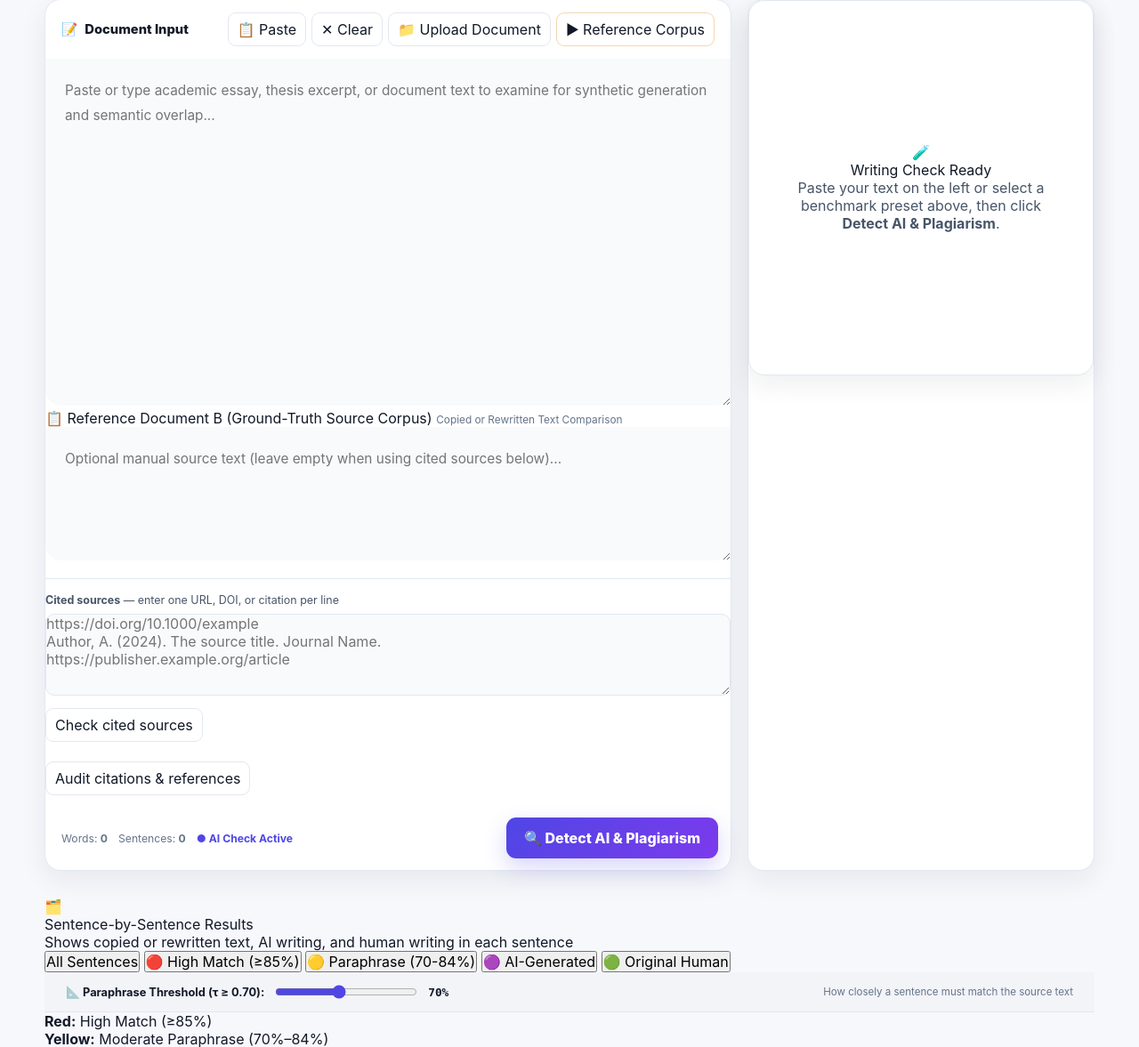
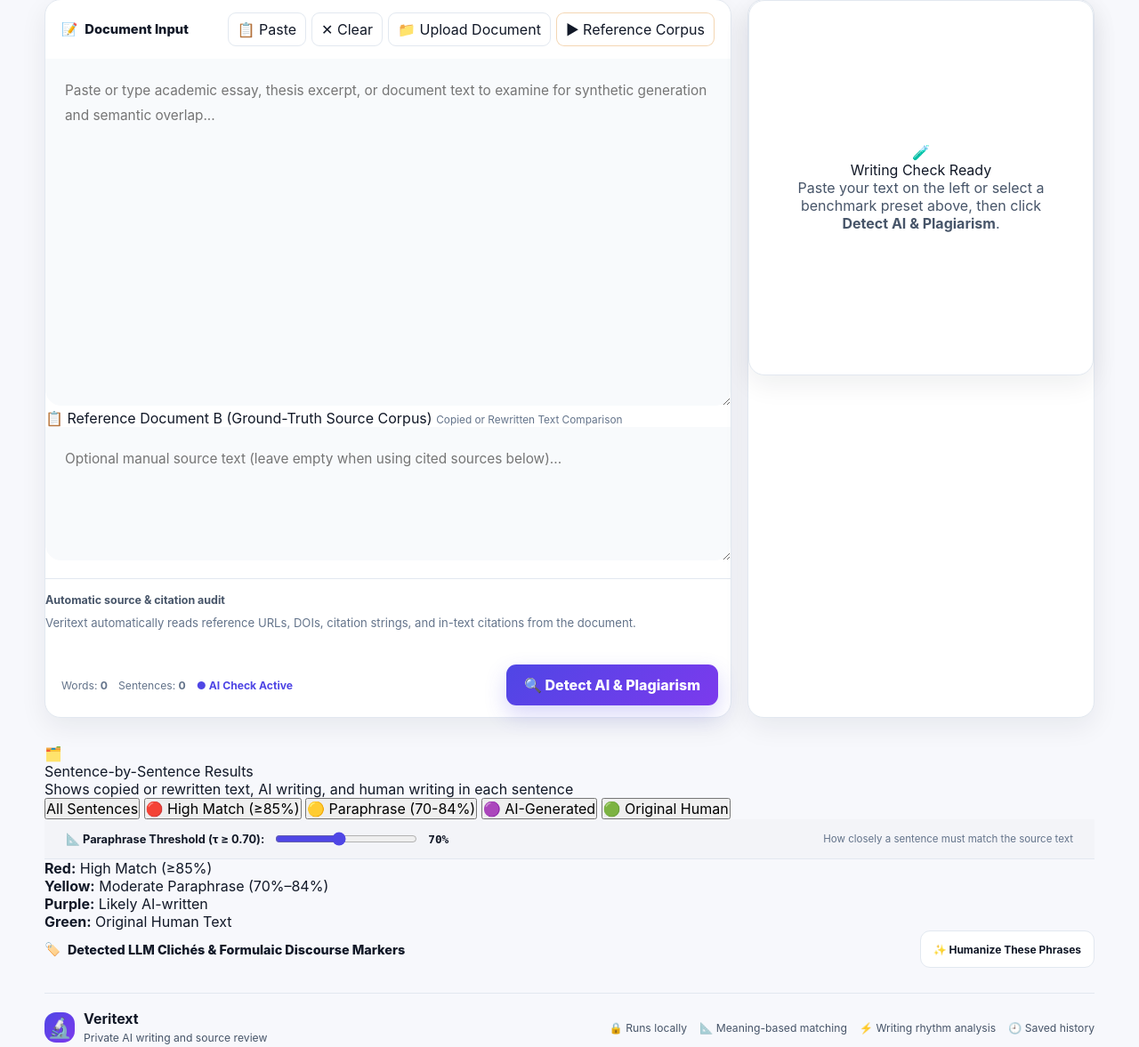
Before and after one commit to gilbertinkamanyire/S_BERT, a Flask app: page / in a window 1280 px wide; the page is wider, and only the part inside the window is pictured. Shown: the part 764-1941 px from the top of that part at 89% size. Run offline with Flask 3, Linux system fonts and the light colour scheme; the visitor is signed in with stand-in values (Sample User, id 1).

Commit message:
Make citation and source audits automatic
Co-authored-by: Copilot <223556219+Copilot@users.noreply.github.com>

```diff
--- a/backend/veritext_app.py
+++ b/backend/veritext_app.py
@@ -528,6 +528,22 @@ def api_check_citations():
 def api_resolve_sources():
     body = request.get_json(silent=True) or {}
     raw_sources = body.get('sources', [])
+    document_text = str(body.get('text', '')).strip()
+    if not raw_sources and document_text:
+        reference_match = re.search(
+            r'(?im)^\s*(references|bibliography|works cited|list of references)\s*$\s*(.*)',
+            document_text,
+            flags=re.DOTALL,
+        )
+        reference_text = reference_match.group(2) if reference_match else document_text
+        raw_sources = []
+        raw_sources.extend(re.findall(r'https?://[^\s<>]+', reference_text, flags=re.I))
+        raw_sources.extend('https://doi.org/' + value for value in re.findall(r'10\.\d{4,9}/[-._;()/:A-Z0-9]+', reference_text, flags=re.I))
+        if not raw_sources:
+            # Treat reference-list lines as citation strings when no URL/DOI is embedded.
+            raw_sources = [line.strip() for line in reference_text.splitlines()
+                           if line.strip() and re.search(r'(?:19|20)\d{2}', line)]
+        raw_sources = list(dict.fromkeys(item.rstrip('.,;') for item in raw_sources))[:20]
     if isinstance(raw_sources, str):
         raw_sources = [line.strip() for line in raw_sources.splitlines() if line.strip()]
     if not isinstance(raw_sources, list):
--- a/frontend/static/css/app.css
+++ b/frontend/static/css/app.css
@@ -270,6 +270,13 @@ textarea, select, input { border-radius: 10px !important; }
 .citation-source-box label { display: block; margin-bottom: 8px; color: var(--text-muted); font-size: .78rem; }
 .citation-source-box textarea { min-height: 92px; }
 .source-check-btn { margin-top: 10px; }
+.automatic-audit-note {
+  margin: 0.25rem 0 0.65rem;
+  color: var(--text-dim);
+  font-size: 0.82rem;
+  line-height: 1.55;
+}
+
 .source-check-status { display: grid; gap: 8px; margin-top: 12px; }
 .source-state { display: block; padding: 10px 12px; border-radius: 9px; font-size: .76rem; line-height: 1.45; }
 .source-found { color: #047857; border: 1px solid rgba(16,185,129,.25); background: rgba(16,185,129,.08); }
--- a/frontend/templates/index.html
+++ b/frontend/templates/index.html
@@ -266,20 +266,30 @@ function updateCounts() {
   document.getElementById('sCount').textContent = sents;
 }
 
-document.getElementById('mainInput').addEventListener('input', updateCounts);
+let automaticAuditTimer = null;
+document.getElementById('mainInput').addEventListener('input', function() {
+  updateCounts();
+  clearTimeout(automaticAuditTimer);
+  automaticAuditTimer = setTimeout(() => {
+    if(document.getElementById('mainInput').value.trim().length > 30) {
+      checkCitationReferences();
+      checkCitedSources();
+    }
+  }, 900);
+});
 
 // ─── Main Forensic Analysis Engine ───────────────────────────────
 async function checkCitedSources() {
   const status = document.getElementById('sourceCheckStatus');
-  const sources = document.getElementById('sourceCitations').value.split(/\n/).map(item => item.trim()).filter(Boolean);
-  if(!sources.length) {
-    status.innerHTML = '<span class="source-state source-missing">Enter a URL, DOI, or citation to check.</span>';
+  const text = document.getElementById('mainInput').value.trim();
+  if(!text) {
+    status.innerHTML = '<span class="source-state source-checking">Automatic source checking will begin when a document is entered.</span>';
     return;
   }
-  status.innerHTML = '<span class="source-state source-checking">Verifying and locating cited sources…</span>';
+  status.innerHTML = '<span class="source-state source-checking">Automatically verifying cited sources…</span>';
   try {
     const res = await fetch('/api/sources/resolve', {
-      method: 'POST', headers: {'Content-Type': 'application/json'}, body: JSON.stringify({ sources })
+      method: 'POST', headers: {'Content-Type': 'application/json'}, body: JSON.stringify({ text })
     });
     const data = await res.json();
     if(!res.ok || !data.success) throw new Error(data.error || 'Source verification failed');
@@ -339,7 +349,7 @@ async function runDetect() {
 
   document.getElementById('rightPanel').innerHTML = buildShimmer();
   const refText = document.getElementById('refInput').value.trim();
-  const sources = document.getElementById('sourceCitations').value.split(/\n/).map(item => item.trim()).filter(Boolean);
+  const sources = [];
 
   try {
     await checkCitationReferences();
--- a/frontend/templates/partials/detector.html
+++ b/frontend/templates/partials/detector.html
@@ -32,11 +32,9 @@
       </div>
       <textarea id="refInput" placeholder="Optional manual source text (leave empty when using cited sources below)..."></textarea>
       <div class="citation-source-box">
-        <label for="sourceCitations"><strong>Cited sources</strong> — enter one URL, DOI, or citation per line</label>
-        <textarea id="sourceCitations" rows="4" placeholder="https://doi.org/10.1000/example&#10;Author, A. (2024). The source title. Journal Name.&#10;https://publisher.example.org/article"></textarea>
-        <button type="button" class="action-btn source-check-btn" onclick="checkCitedSources()">Check cited sources</button>
+        <label><strong>Automatic source & citation audit</strong></label>
+        <p class="automatic-audit-note">Veritext automatically reads reference URLs, DOIs, citation strings, and in-text citations from the document.</p>
         <div id="sourceCheckStatus" class="source-check-status" aria-live="polite"></div>
-        <button type="button" class="action-btn source-check-btn" onclick="checkCitationReferences()">Audit citations & references</button>
         <div id="citationAuditStatus" class="source-check-status" aria-live="polite"></div>
       </div>
     </div>
```
Also changed, not shown: tests/test_app.py (+10 -0 lines).
